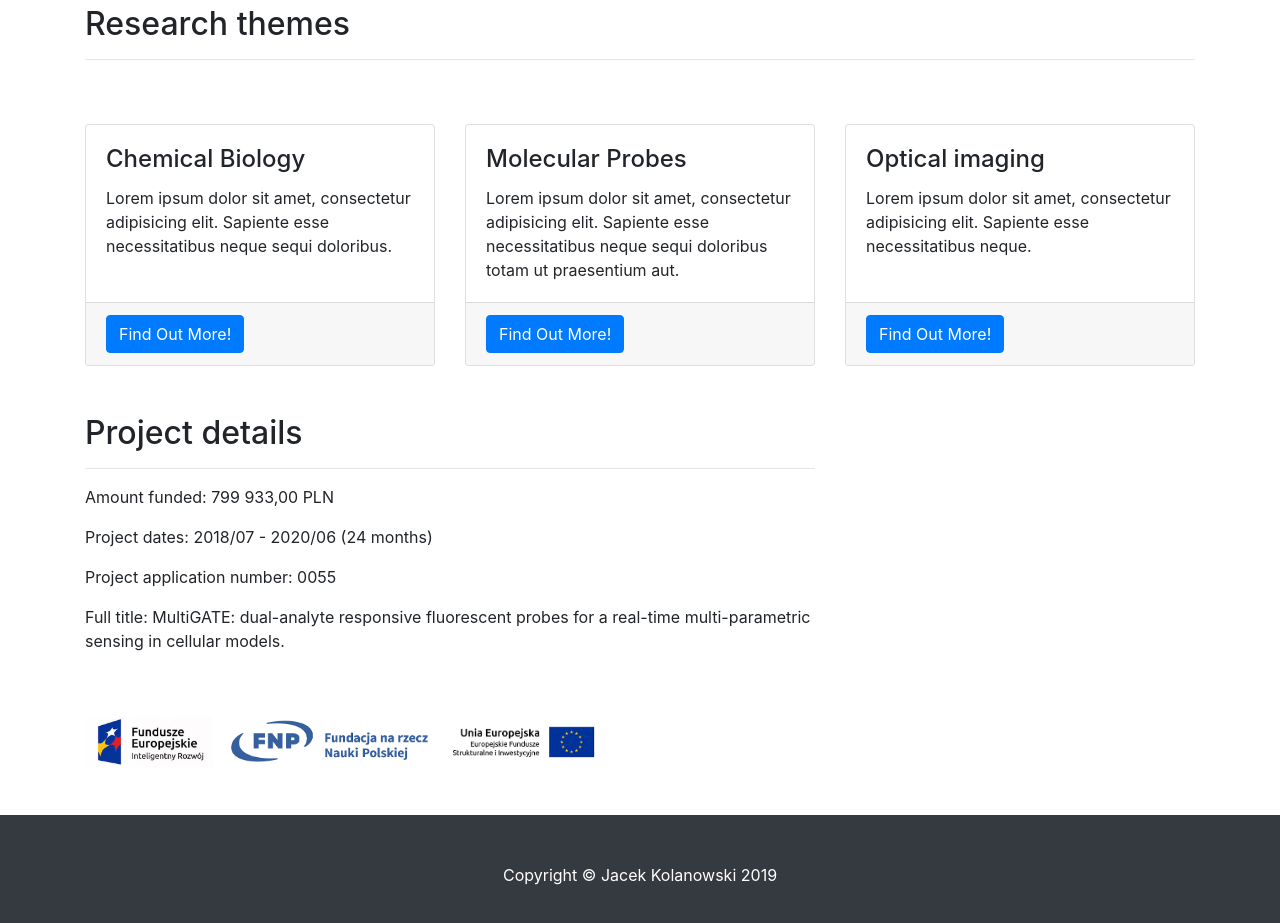
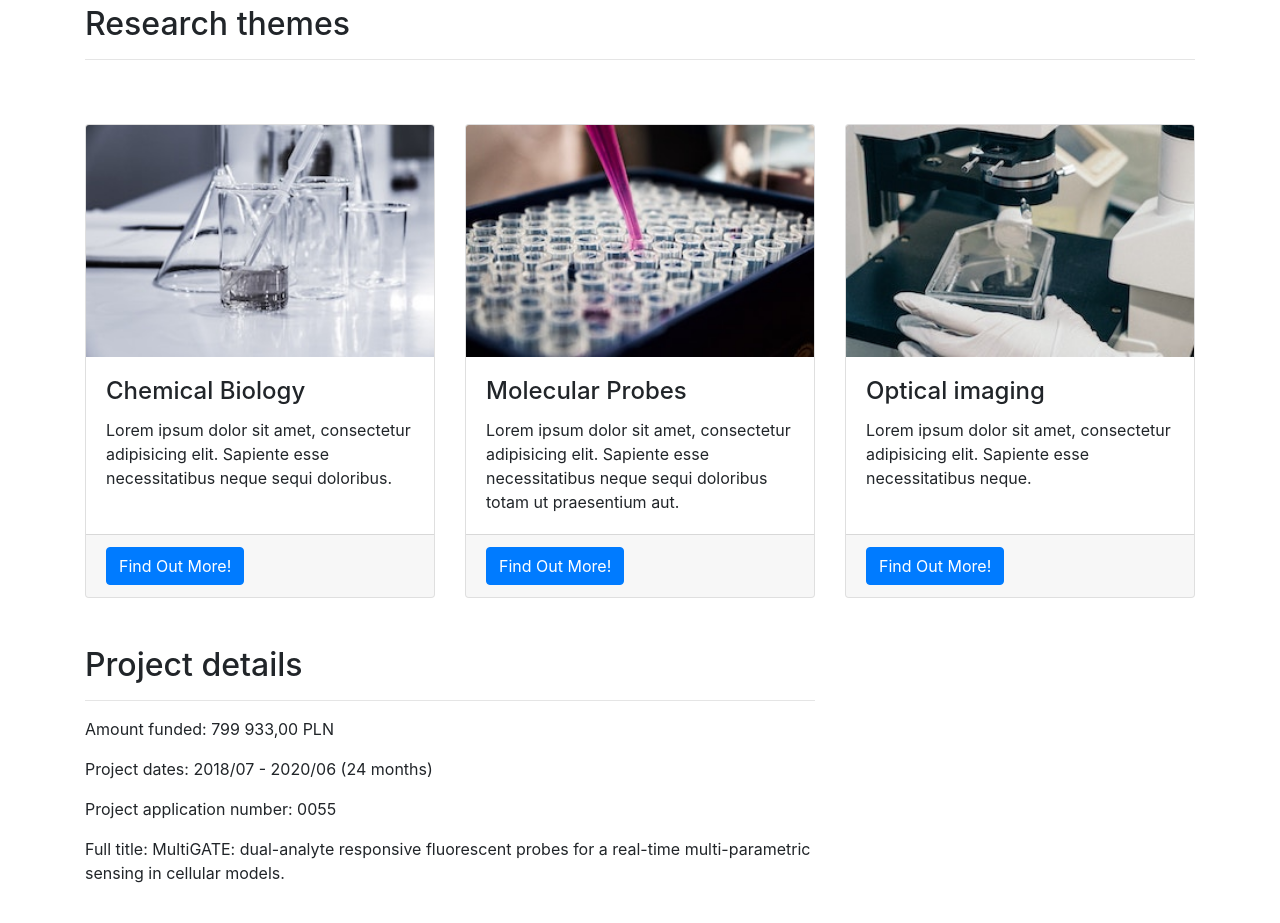
Before and after one commit to JacekKolanowski/multigate, a website: page index.html in a window 1280 px wide. Shown: the part 860-1783 px from the top of the page. Drawn offline with Linux system fonts and the light colour scheme; the site is published under a folder, as on GitHub Pages, so addresses that start at the root find nothing.

Commit message:
image update

```diff
--- a/index.html
+++ b/index.html
@@ -105,7 +105,7 @@
     <div class="row">
       <div class="col-md-4 mb-5">
         <div class="card h-100">
-          <img class="card-img-top" src="/assets/glassware.jpg" alt="">
+          <img class="card-img-top" src="assets/glassware.jpg" alt="">
           <div class="card-body">
             <h4 class="card-title">Chemical Biology</h4>
             <p class="card-text">Lorem ipsum dolor sit amet, consectetur adipisicing elit. Sapiente esse necessitatibus neque sequi doloribus.</p>
@@ -117,7 +117,7 @@
       </div>
       <div class="col-md-4 mb-5">
         <div class="card h-100">
-          <img class="card-img-top" src="/assets/assay.jpg" alt="">
+          <img class="card-img-top" src="assets/assay.jpg" alt="">
           <div class="card-body">
             <h4 class="card-title">Molecular Probes</h4>
             <p class="card-text">Lorem ipsum dolor sit amet, consectetur adipisicing elit. Sapiente esse necessitatibus neque sequi doloribus totam ut praesentium aut.</p>
@@ -129,7 +129,7 @@
       </div>
       <div class="col-md-4 mb-5">
         <div class="card h-100">
-          <img class="card-img-top" src="/assets/microscopy.jpg" alt="">
+          <img class="card-img-top" src="assets/microscopy.jpg" alt="">
           <div class="card-body">
             <h4 class="card-title">Optical imaging</h4>
             <p class="card-text">Lorem ipsum dolor sit amet, consectetur adipisicing elit. Sapiente esse necessitatibus neque.</p>
```
